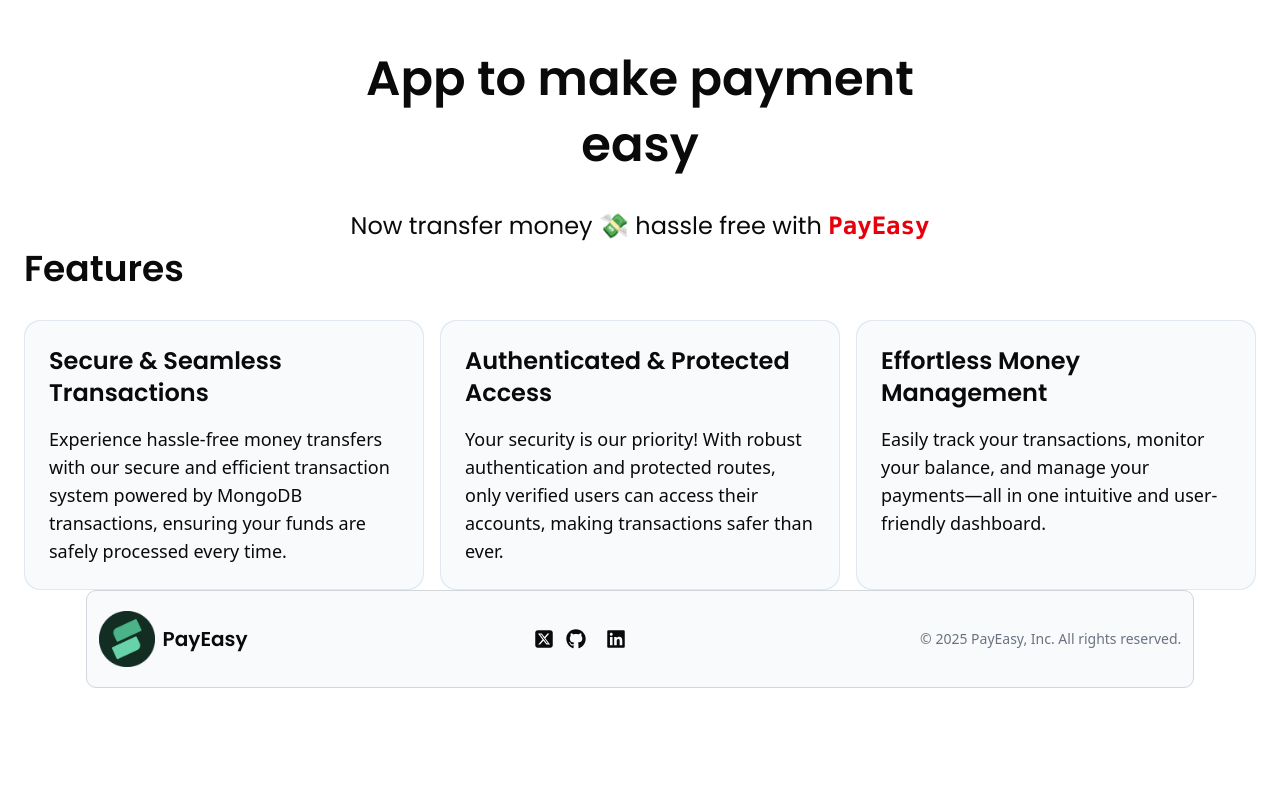
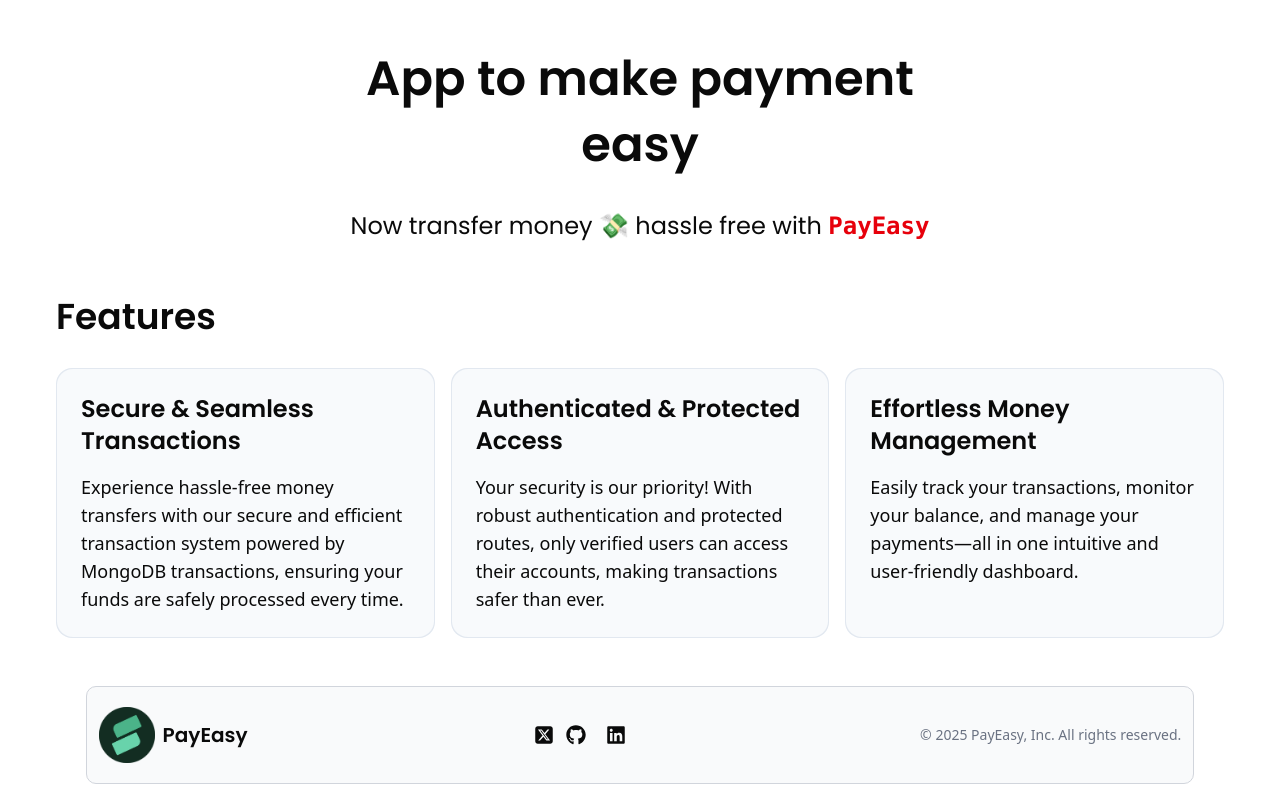
Before and after one commit to parasss19/Payment-App, a React (Vite) app in the folder frontend/: page / in a window 1280 px wide. Shown: the part 815-1615 px from the top of the page. Before the commit the page ends 1519 px from the top, so only its background shows below. Built offline with nearby package versions, Linux system fonts and the light colour scheme.

Commit message:
ui: container class added

```diff
--- a/frontend/src/index.css
+++ b/frontend/src/index.css
@@ -218,4 +218,7 @@
   body {
     @apply bg-background text-foreground;
   }
+  .container{
+    @apply px-6 py-12 max-w-7xl mx-auto lg:px-8
+  }
 }
```
